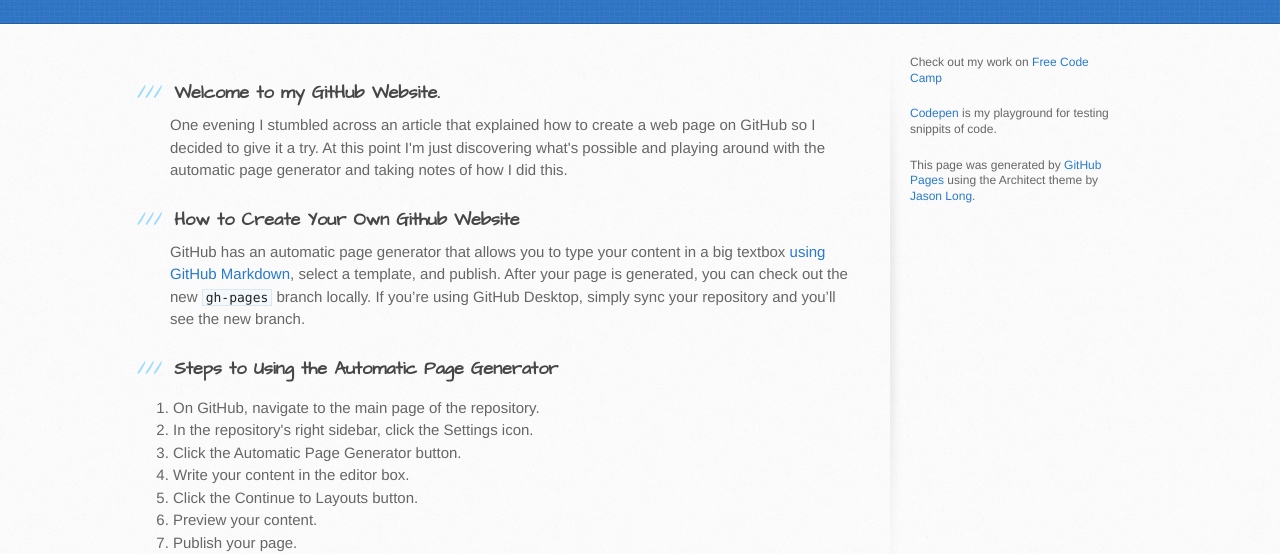
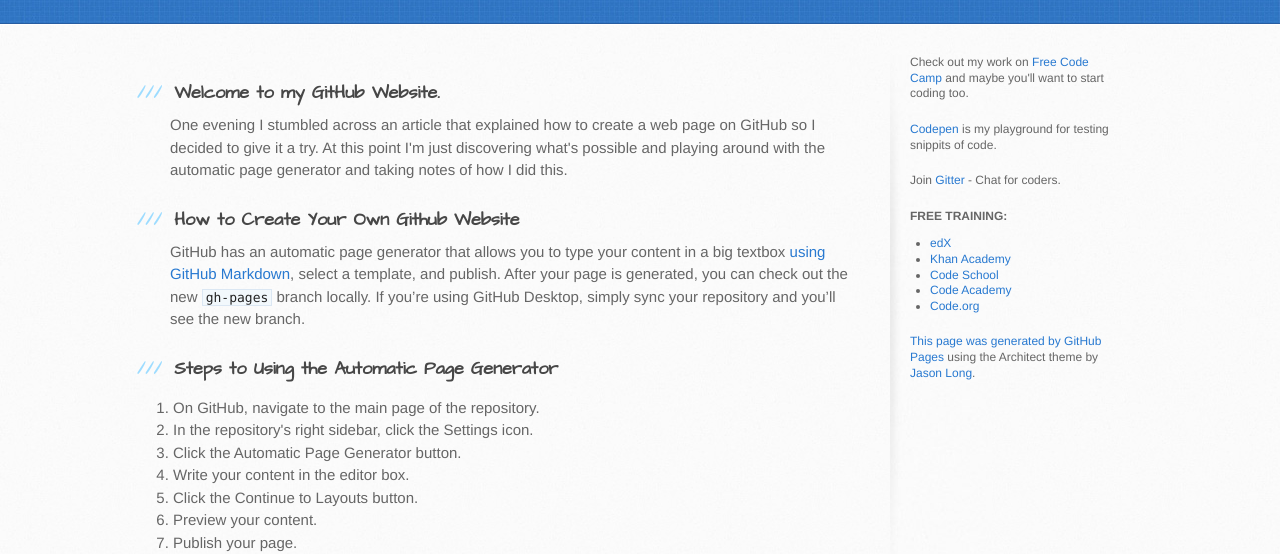
Before and after one commit to susanwinters214/ORGgithubio, a plain HTML site: page index.html in a window 1280 px wide. Shown: the part 249-803 px from the top of the page. Drawn offline with Linux system fonts and the light colour scheme.

Commit message:
updated index.html
added links to free training

```diff
--- a/index.html
+++ b/index.html
@@ -65,8 +65,26 @@
         </section>
 
         <aside id="sidebar">
-<p>Check out my work on <a href="http://freecodecamp.com/susanwinters214">Free Code Camp</a></p>
-<p><a href="http://codepen.io/susanwinters/">Codepen</a> is my playground for testing snippits of code.</p>
+<p>Check out my work on <a href="http://freecodecamp.com/susanwinters214" target="_blank">Free Code Camp</a> and maybe you'll want to start coding too.</p>
+<p><a href="http://codepen.io/susanwinters/collections/public/" target="_blank">Codepen</a> is my playground for testing snippits of code.</p>
+<p>Join <a href="https://gitter.im/">Gitter</a> - Chat for coders.</p>
+
+<div style="margin-top:10px;">
+  <strong>FREE TRAINING:</strong><br>
+  <ul>
+    <li><a href="https://www.edx.org/" target="_blank">edX</a></li>
+    <li><a href="https://www.khanacademy.org/" target="_blank">Khan Academy</a></li>
+    <li><a href="https://www.codeschool.com/courses" target="_blank">Code School</a></li>
+    <li><a href="https://www.codecademy.com/" target="_blank">Code Academy</a></li>
+    <li><a href="https://studio.code.org/" target="_blank">Code.org </li>
+
+
+  </ul>
+
+
+
+
+</div>
           <p>This page was generated by <a href="https://pages.github.com">GitHub Pages</a> using the Architect theme by <a href="https://twitter.com/jasonlong">Jason Long</a>.</p>
         </aside>
       </div>
```
